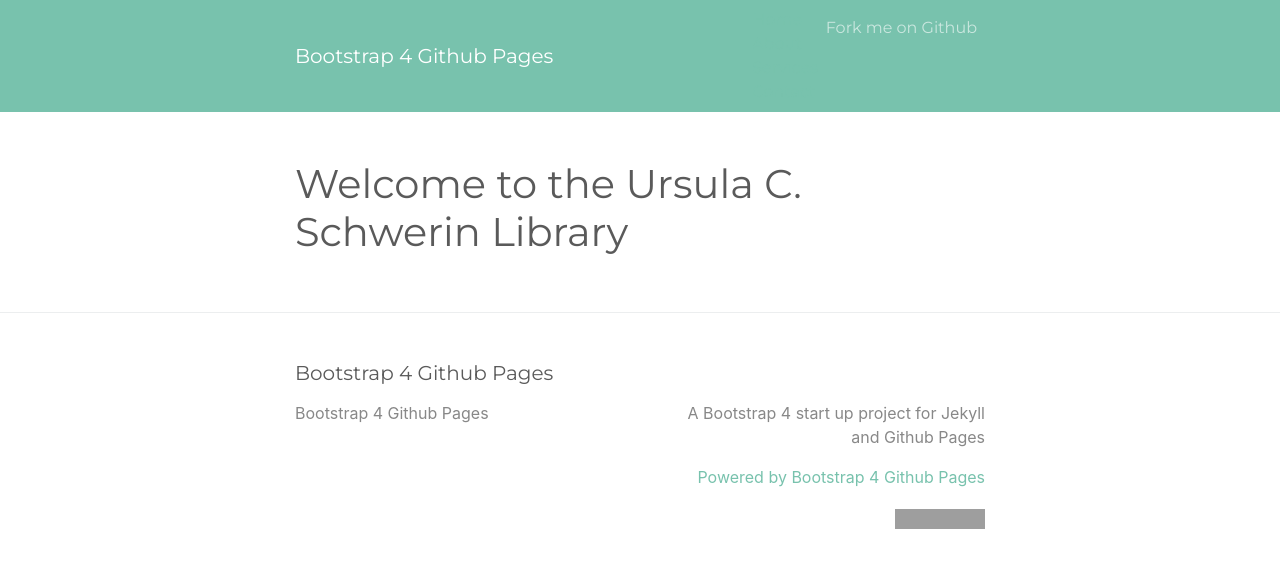
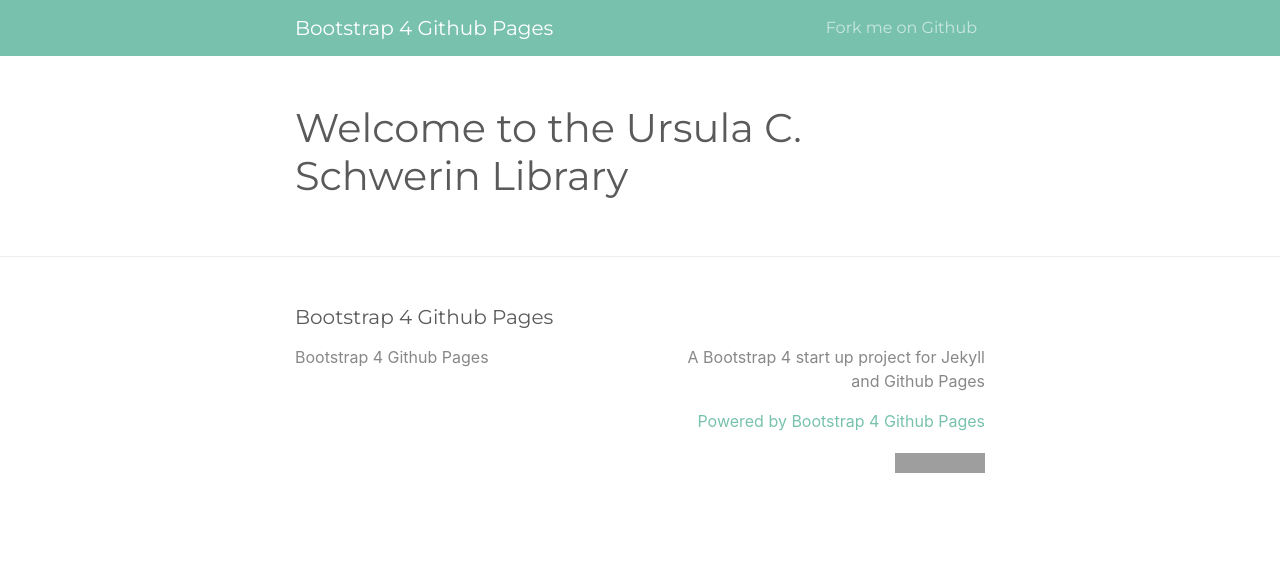
Before and after one commit to jtidal/jtidal.github.io, a Jekyll site: the page built from index.md, in a window 1280 px wide. Shown: the top 568 px of the page. Built offline with Jekyll 4.4.1, drawn with Linux system fonts in a browser that asks for light colours; grey boxes are pictures that could not be loaded.

Commit message:
Update navigation.html

```diff
--- a/_includes/navigation.html
+++ b/_includes/navigation.html
@@ -1,7 +1,11 @@
+<div class="collapse navbar-collapse" id="navbarNav">
 <nav>
+      <ul class="navbar-nav">
   {% for item in site.data.navigation %}
             <li class="nav item"><a href="{{ item.link }}" {% if item.link == page.url %}class="active"{% endif %}>
       {{ item.name }}
       </a></li>
   {% endfor %}
+  </ul>
 </nav>
+</div>
```
